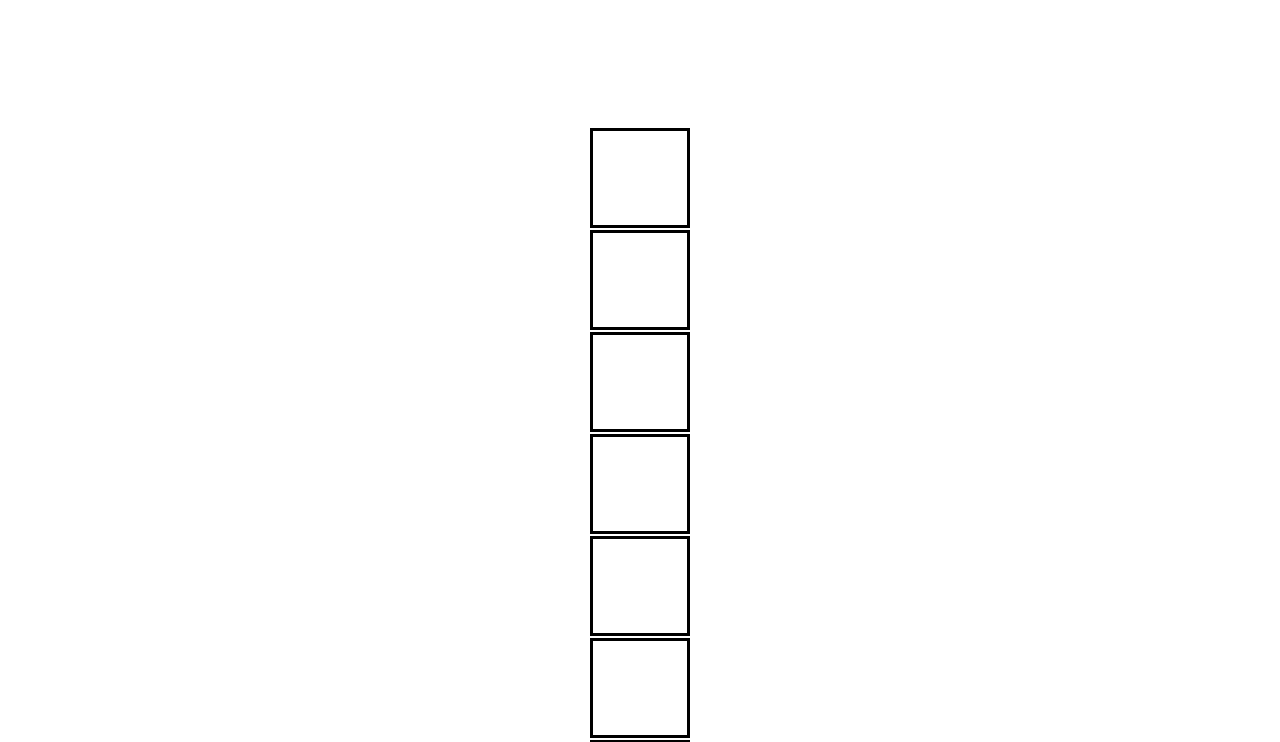
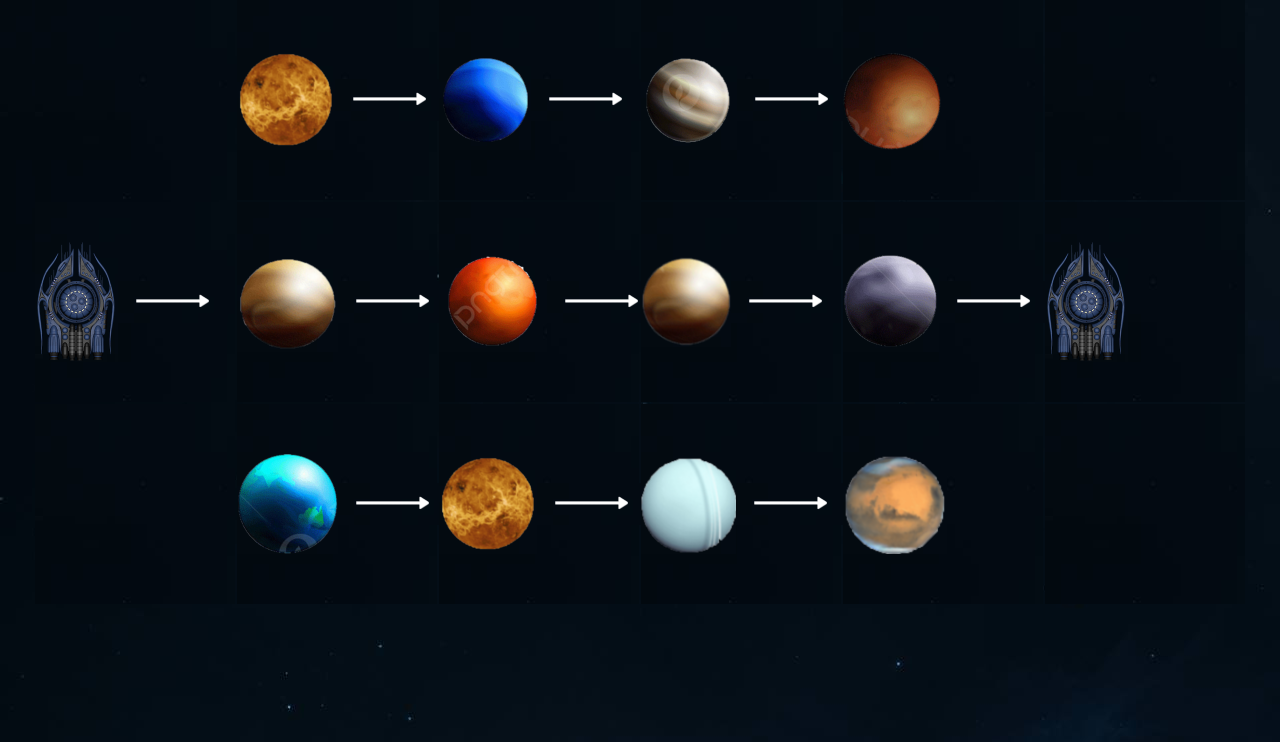
Before and after one commit to batvat/-------------3-, a plain HTML site: page Progect/index_progect.html in a window 1280 px wide. Both pictures are taken after a click on the button "New Game". Shown: the top 742 px of the page. Drawn offline with nearby package versions, Linux system fonts and the light colour scheme.

Commit message:
фывфвывф

```diff
--- a/Progect/script_progect.js
+++ b/Progect/script_progect.js
@@ -15,7 +15,7 @@ new_div.insertAdjacentHTML('afterbegin', newgame_template)
 //сцена 2 карта игры
 
 let newgame = document.getElementById("newgame")
-    map = [0,1,1,1,1,0,1,1,1,1,1,1,0,1,1,1,1,0]
+    map = [0,'pl10.png','pl2.png','pl3.png','pl4.png',0,'blue1.png.160x120r.png','pl5.png','pl6.png','pl7.png','pl8.png','blue1.png.160x120r.png',0,'pl9.png','pl10.png','pl11.png','pl12.png',0]
 newgame.onclick = () => {
     console.log('if выполнился')
     new_div.innerHTML = ''
@@ -36,7 +36,22 @@ function render_map(map) {
         cell = map[i];
         console.log('a')
         cell_obj = document.createElement('div');
-        cell_obj.classList.add('cell')
+        if (map[i] != 0){
+            img_obj1 = document.createElement('img');
+            img_obj1.src = map[i]
+            cell_obj.appendChild(img_obj1)
+            if (i != 16 && i != 4 && i != 11) {
+                img_obj2 = document.createElement('img');
+                img_obj2.src = 'strela.png'
+                cell_obj.appendChild(img_obj2)
+            }
+        }
+        if (i != 0 && i != 5 && i != 12 && i!=17){
+            cell_obj.classList.add('cell')
+            if (i == 6) {
+
+            }
+        }
 
         map_obj.appendChild(cell_obj)
     }
--- a/Progect/style_progect.css
+++ b/Progect/style_progect.css
@@ -1,8 +1,16 @@
+* {
+    margin: 0;
+    padding: 0;
+    box-sizing: border-box;
+    background-image: url(fon.jpg);
+    background-repeat: no-repeat;
+}
+
 .all {
     display: flex;
     justify-content: center;
-    margin: 10% 0 ;
-
+    margin:  0 ;
+    color: rgb(181, 214, 243);
 }
 
 .new_game_div {
@@ -19,12 +27,15 @@
 }
 
 .cell {
-    width: 100px;
-    height: 100px;
-    border-style: solid;
-    border-color: black;
+    display: flex;
+    align-items: center;
+    width: 200px;
+    height: 200px;
+    border-style: soid;
+    border-color: rgb(255, 255, 255);
     border-width: 3px;
     text-align: center;
+
     font-size: 100px;
     line-height: 100%;
     user-select: none;
@@ -36,6 +47,6 @@
 
 .map_div {
     display: grid;
-    grid-template-rows: repeat(3, 100px);
+    grid-template-columns: repeat(6, 200px);
     grid-gap: 2px;
 }
```
Also changed, not shown: Progect/blue1.png.160x120r.png (added), Progect/fon.jpg (added), Progect/pl1.png (added), Progect/pl10.png (added), Progect/pl11.png (added), Progect/pl12.png (added), Progect/pl2.png (added), Progect/pl3.png (added), Progect/pl4.png (added), Progect/pl5.png (added), Progect/pl6.png (added), Progect/pl7.png (added), Progect/pl8.png (added), Progect/pl9.png (added), 1 more files.
